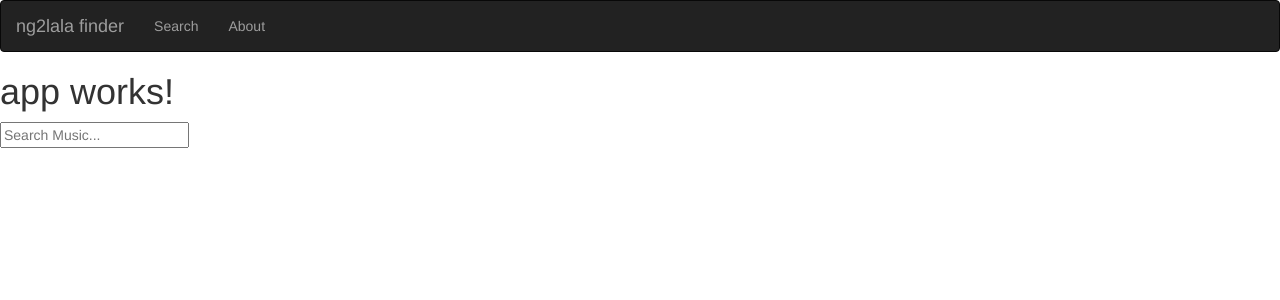
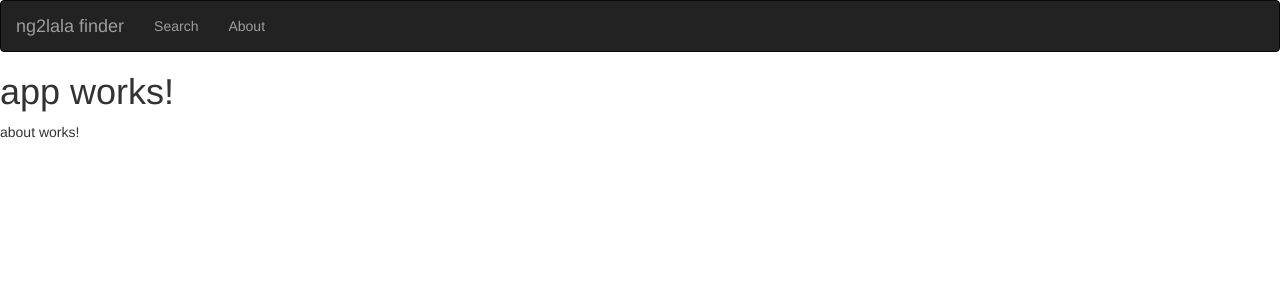
Before and after one commit to web-dave/angular-starter, an Angular app: page /about in a window 1280 px wide. Before the commit this address led to /search. Shown: the top 300 px of the page. Built offline with nearby package versions, Linux system fonts and the light colour scheme.

Commit message:
create about

```diff
--- /dev/null
+++ b/src/app/about/about.component.html
@@ -0,0 +1,3 @@
+<p>
+  about works!
+</p>
--- /dev/null
+++ b/src/app/about/about.component.ts
@@ -0,0 +1,15 @@
+import { Component, OnInit } from '@angular/core';
+
+@Component({
+  selector: 'app-about',
+  templateUrl: './about.component.html',
+  styleUrls: ['./about.component.scss']
+})
+export class AboutComponent implements OnInit {
+
+  constructor() { }
+
+  ngOnInit() {
+  }
+
+}
--- a/src/app/app.module.ts
+++ b/src/app/app.module.ts
@@ -11,6 +11,7 @@
 import { ArtistPreviewComponent } from './artist-preview/artist-preview.component';
 import { ArtistComponent } from './artist/artist.component';
 import { AlbumComponent } from './album/album.component';
+import { AboutComponent } from './about/about.component';
 
 @NgModule({
   declarations: [
@@ -19,7 +20,8 @@
     SearchComponent,
     ArtistPreviewComponent,
     ArtistComponent,
-    AlbumComponent
+    AlbumComponent,
+    AboutComponent
   ],
   imports: [
     BrowserModule,
```
Also changed, not shown: src/app/app-routing.module.ts (+6 -5 lines), src/app/about/about.component.scss (added), 1 other file (tests, documents, lock files or other folders).
